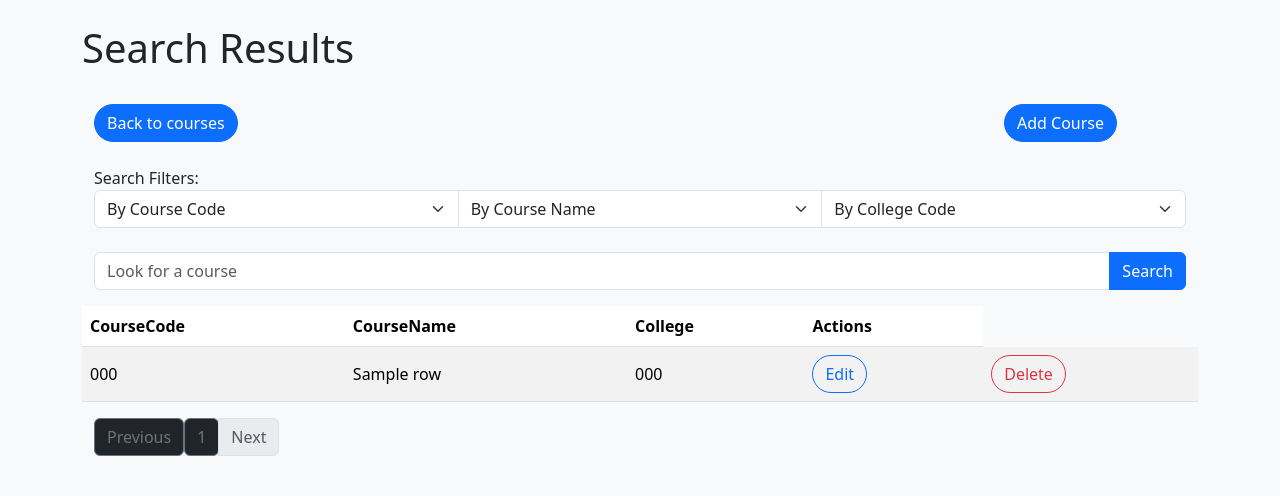
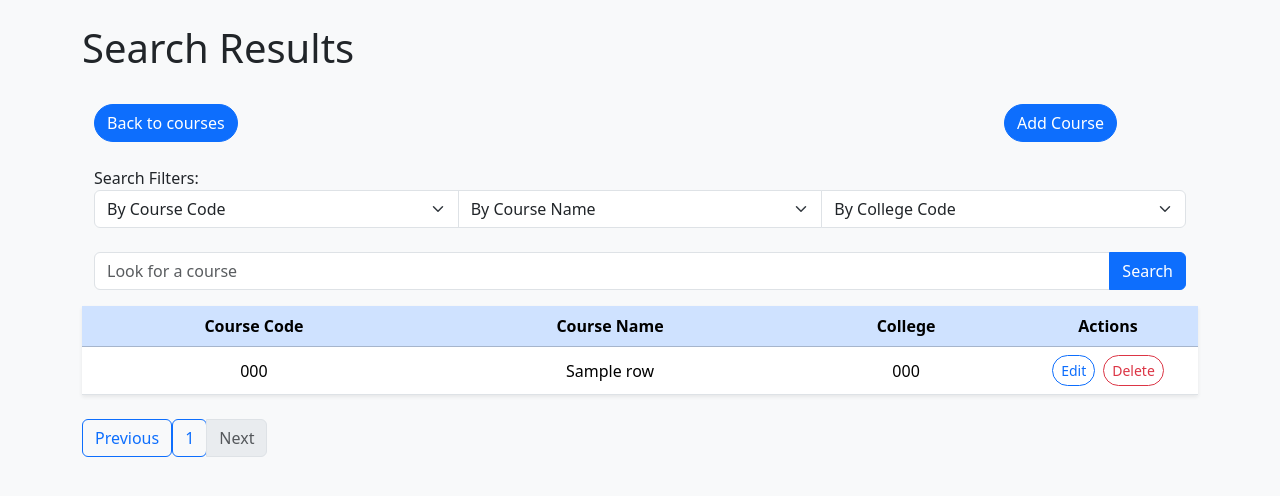
Before and after one commit to Nard77/CCC181-Cloudinary-SSIS, a Flask app: template src/templates/courses/course_results.html in a window 1280 px wide. Shown: the top 496 px of the page. Run offline with Flask 3, Linux system fonts and the light colour scheme; the template is opened without the code that fills it: most values are stand-ins (such as "Sample title", 1, 10 or a date in 2020); some libraries are stand-ins or nearby versions.

Commit message:
Minor Changes

```diff
--- a/src/templates/courses/course_results.html
+++ b/src/templates/courses/course_results.html
@@ -71,129 +71,291 @@
 </div>
 {% endblock %}
 <!-- SEARCH FUNCTION ENDS HERE -->
-
 {% block courses_table %}
 <div class="container-sm">
-          <table class="table table-hover table-striped align-middle">
-            <thead>
+    <table class="table table-hover align-middle shadow-sm">
+        <thead class="table-primary text-center">
             <tr>
-                    <th>CourseCode</th>
-                    <th>CourseName</th>
+                <th>Course Code</th>
+                <th>Course Name</th>
                 <th>College</th>
-                    <th>Actions</th>
+                <th style="width:180px;">Actions</th>
             </tr>
         </thead>
+
         <tbody>
+
         {% for row in Courses %}
-                <tr>
+        <tr class="text-center">
+
             <td>{{ row['courseCode'] }}</td>
+
             <td>{{ row['courseName'] }}</td>
+
             <td>{{ row['collegeCode'] }}</td>
+
             <td>
-                            <!-- EDIT FUNCTION-->
-        <a href="" class="btn btn-outline-primary rounded-pill" data-bs-toggle="modal" data-bs-target="#editModal{{ row['course_id'] }}">
+
+                <div class="d-flex justify-content-center gap-2">
+
+                    <button
+                        class="btn btn-outline-primary btn-sm rounded-pill"
+                        data-bs-toggle="modal"
+                        data-bs-target="#editModal{{ row['course_id'] }}">
                         Edit
-        </a>
-            <div class="modal fade" id="editModal{{ row['course_id'] }}" tabindex="-1" aria-labelledby="editModal" aria-hidden="true">
-                <div class="modal-dialog  modal-dialog-centered">
+                    </button>
+
+                    <button
+                        class="btn btn-outline-danger btn-sm rounded-pill"
+                        data-bs-toggle="modal"
+                        data-bs-target="#deleteModal{{ row['courseCode'] }}">
+                        Delete
+                    </button>
+
+                </div>
+
+            </td>
+
+        </tr>
+
+        <!-- ================= EDIT MODAL ================= -->
+
+        <div class="modal fade"
+             id="editModal{{ row['course_id'] }}"
+             tabindex="-1">
+
+            <div class="modal-dialog modal-dialog-centered">
+
                 <div class="modal-content">
-                    <div class="modal-header">
-                    <h1 class="modal-title fs-5" id="editModal{{ row['course_id'] }}">Edit Course Information</h1>
-                    <button type="button" class="btn-close" data-bs-dismiss="modal" aria-label="Close"></button>
+
+                    <div class="modal-header bg-primary text-white">
+
+                        <h5 class="modal-title">
+                            Edit Course Information
+                        </h5>
+
+                        <button
+                            type="button"
+                            class="btn-close"
+                            data-bs-dismiss="modal">
+                        </button>
+
+                    </div>
+
+                    <form action="{{ url_for('Cbp.edit_course') }}"
+                          method="POST">
+
+                        <div class="modal-body">
+
+                            <input
+                                type="hidden"
+                                name="course_id"
+                                value="{{ row['course_id'] }}">
+
+                            <div class="mb-3">
+
+                                <label>Course Code</label>
+
+                                <input
+                                    type="text"
+                                    name="courseCodeEdit"
+                                    value="{{ row['courseCode'] }}"
+                                    class="form-control">
+
+                            </div>
+
+                            <div class="mb-3">
+
+                                <label>Course Name</label>
+
+                                <input
+                                    type="text"
+                                    name="courseNameEdit"
+                                    value="{{ row['courseName'] }}"
+                                    class="form-control">
+
+                            </div>
+
+                            <div class="mb-3">
+
+                                <label>College</label>
+
+                                <select
+                                    class="form-select"
+                                    name="collegeCodeEdit">
+
+                                    <option selected>
+                                        {{ row['collegeCode'] }}
+                                    </option>
+
+                                    {% for college in college_select %}
+
+                                    <option
+                                        value="{{ college['collegeCode'] }}">
+                                        {{ college['collegeCode'] }}
+                                    </option>
+
+                                    {% endfor %}
+
+                                </select>
+
+                            </div>
+
+                        </div>
+
+                        <div class="modal-footer">
+
+                            <button
+                                type="button"
+                                class="btn btn-secondary"
+                                data-bs-dismiss="modal">
+                                Close
+                            </button>
+
+                            <button
+                                type="submit"
+                                class="btn btn-primary">
+                                Update
+                            </button>
+
+                        </div>
+
+                    </form>
+
+                </div>
+
+            </div>
+
+        </div>
+
+        <!-- ================= DELETE MODAL ================= -->
+
+        <div class="modal fade"
+             id="deleteModal{{ row['courseCode'] }}"
+             tabindex="-1">
+
+            <div class="modal-dialog modal-dialog-centered">
+
+                <div class="modal-content">
+
+                    <div class="modal-header bg-primary text-white">
+
+                        <h5 class="modal-title">
+                            Delete Course
+                        </h5>
+
+                        <button
+                            type="button"
+                            class="btn-close"
+                            data-bs-dismiss="modal">
+                        </button>
+
                     </div>
 
                     <div class="modal-body">
-                        <form action="{{ url_for('Cbp.edit_course') }}" method="POST">
-                            <div class="form-group">
-                                <input type="hidden" name="course_id" value="{{ row['course_id'] }}" class="form-control" id="course_id">
+
+                        Are you sure you want to delete this course?
+
                     </div>
 
-                                <div class="form-group">
-                                <label for="courseCodeEdit" >Update Course Code </label>
-                                <input type="text"  name="courseCodeEdit" value="{{ row['courseCode'] }}" class="form-control" id="courseCodeEdit" placeholder="Enter New Course Code">
-                                </div>
-                                <div class="form-group">
-                                    <label for="courseNameEdit">Update Course Name </label>
-                                    <input type="text" name="courseNameEdit" value="{{ row['courseName'] }}" class="form-control" id="courseNameEdit" placeholder="Enter New Course Name">
-                                </div>
-                                <label for="collegeCodeEdit">Update College Code </label>
-                                <div class="form-group">
-                                    <select class="form-select" aria-label="Default select example" id="collegeCode"  name="collegeCodeEdit">
-                                        <option selected>{{ row['collegeCode'] }}</option>
-                                        {% for row in college_select %}
-                                        <option value="{{ row['collegeCode'] }}">{{ row['collegeCode'] }}</option>
-                                        {% endfor %}
-                                    </select>
-                                    </div>
-                                </div>
                     <div class="modal-footer">
-                                <button type="button" class="btn btn-secondary" data-bs-dismiss="modal">Close</button>
-                                <button type="submit" class="btn btn-success btn-outline-dark">Update</button>
-                                </div>
-                            </form>
-                    </td>
 
-                        <!--DELETE FUNCTION-->
-                    <td>
-                        <button type="button" class="btn btn-outline-danger rounded-pill" data-bs-toggle="modal" data-bs-target="#deleteModal{{ row['courseCode'] }}">
-                            Delete
+                        <button
+                            type="button"
+                            class="btn btn-secondary"
+                            data-bs-dismiss="modal">
+                            Cancel
                         </button>
 
-                          <div class="modal fade" id="deleteModal{{ row['courseCode'] }}" tabindex="-1" role="dialog" aria-labelledby="exampleModalCenterTitle" aria-hidden="true">
-                            <div class="modal-dialog modal-dialog-centered" role="document">
-                              <div class="modal-content">
-                                <div class="modal-header bg-primary text-white">
-                                  <h5 class="modal-title" id="deleteModal{{ row['courseCode'] }}">Deletion</h5>
-                                </div>
-                                <div class="modal-body">
-                                  Are you sure you want to delete this course information?
-                                </div>
-                                <div class="modal-footer">
-                                  <button type="button" class="btn btn-secondary" data-bs-dismiss="modal">Cancel</button>
-                                  <a href="/delete_course/{{ row['courseCode'] }}" class="btn btn-outline-danger rounded-pill">
+                        <a
+                            href="{{ url_for('Cbp.delete_course', courseCode=row['courseCode']) }}"
+                            class="btn btn-danger">
                             Confirm
                         </a>
+
                     </div>
+
                 </div>
+
             </div>
+
         </div>
-                    </td>
-                </tr>
+
         {% endfor %}
+
+        </tbody>
+
     </table>
+
+</div>
+
 {% endblock %}
 
-<!-- PAGINATION -->
 {% block pagination %}
-  <div class="container-fluid">
-     {% set current_page = "btn btn-secondary btn-outline-dark" %}
-     {% set default_page = "btn btn-dark btn-outline-secondary" %}
-                  <nav aria-label="Page navigation">
+
+<div class="container-sm mt-4">
+
+    {% set current_page = "btn btn-primary" %}
+    {% set default_page = "btn btn-outline-primary" %}
+
+    <nav>
+
         <ul class="pagination">
+
             {% if page == 1 %}
-                      <li class="page-item disabled"><a class="page-link" href="#" tabindex="-1" aria-disabled="true">Previous</a></li>
+                <li class="page-item disabled">
+                    <a class="page-link">Previous</a>
+                </li>
             {% else %}
-                      <li class="page-item"><a class="{{ default_page }}" href="{{ url_for('Cbp.course_search', page = page - 1) }}">Previous</a></li>
+                <li class="page-item">
+                    <a class="{{ default_page }}" href="{{ prev_page }}">Previous</a>
+                </li>
             {% endif %}
 
             {% for page_number in number_of_Pages %}
-                      {% if page == page_number%}
-                      <li class="page-item"><a class="{{ current_page }}" href="{{ url_for('Cbp.course_search', course_key_Code=course_key_Code,
-                        course_key_Name=course_key_Name, college_key_Code=college_key_Code, course_key=course_key, page = page_number) }}">{{ page_number }}</a></li>
+                {% if page == page_number %}
+                    <li class="page-item">
+                        <a class="{{ current_page }}"
+                           href="{{ url_for(
+                                'Cbp.course_search',
+                                course_key=course_key,
+                                course_key_Code=course_key_Code,
+                                course_key_Name=course_key_Name,
+                                college_key_Code=college_key_Code,
+                                page=page_number) }}">
+                            {{ page_number }}
+                        </a>
+                    </li>
                 {% else %}
-                      <li class="page-item"><a class="{{ default_page }}" href="{{  url_for('Cbp.course_search', course_key_Code=course_key_Code,
-                        course_key_Name=course_key_Name, college_key_Code=college_key_Code, course_key=course_key, page = page_number) }}">{{ page_number }}</a></li>
+                    <li class="page-item">
+                        <a class="{{ default_page }}"
+                           href="{{ url_for(
+                                'Cbp.course_search',
+                                course_key=course_key,
+                                course_key_Code=course_key_Code,
+                                course_key_Name=course_key_Name,
+                                college_key_Code=college_key_Code,
+                                page=page_number) }}">
+                            {{ page_number }}
+                        </a>
+                    </li>
                 {% endif %}
-                      {% endfor%}
+            {% endfor %}
 
             {% if page == total_Pages %}
-                      <li class="page-item disabled"><a class="page-link" href="#" tabindex="-1" aria-disabled="true">Next</a></li>
+                <li class="page-item disabled">
+                    <a class="page-link">Next</a>
+                </li>
             {% else %}
-                      <li class="page-item"><a class="{{ default_page }}" href="{{ url_for('Cbp.course_search', page = page + 1) }}">Next</a></li>
+                <li class="page-item">
+                    <a class="{{ default_page }}" href="{{ next_page }}">Next</a>
+                </li>
             {% endif %}
+
         </ul>
+
     </nav>
-                </div>
-  {% endblock %}
 
 </div>
+
+{% endblock %}
```
Lines whose indentation alone changed are shown as unchanged.
